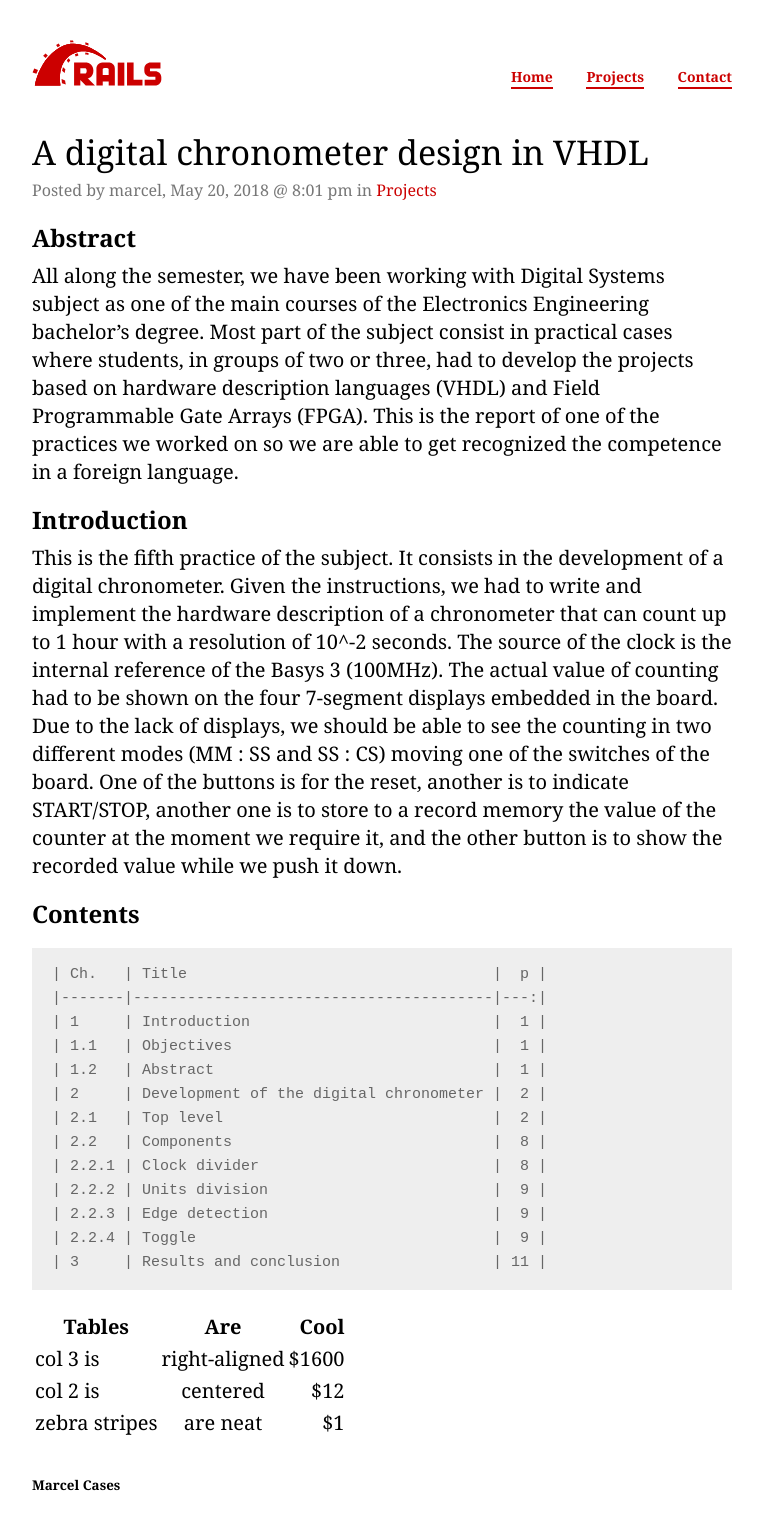
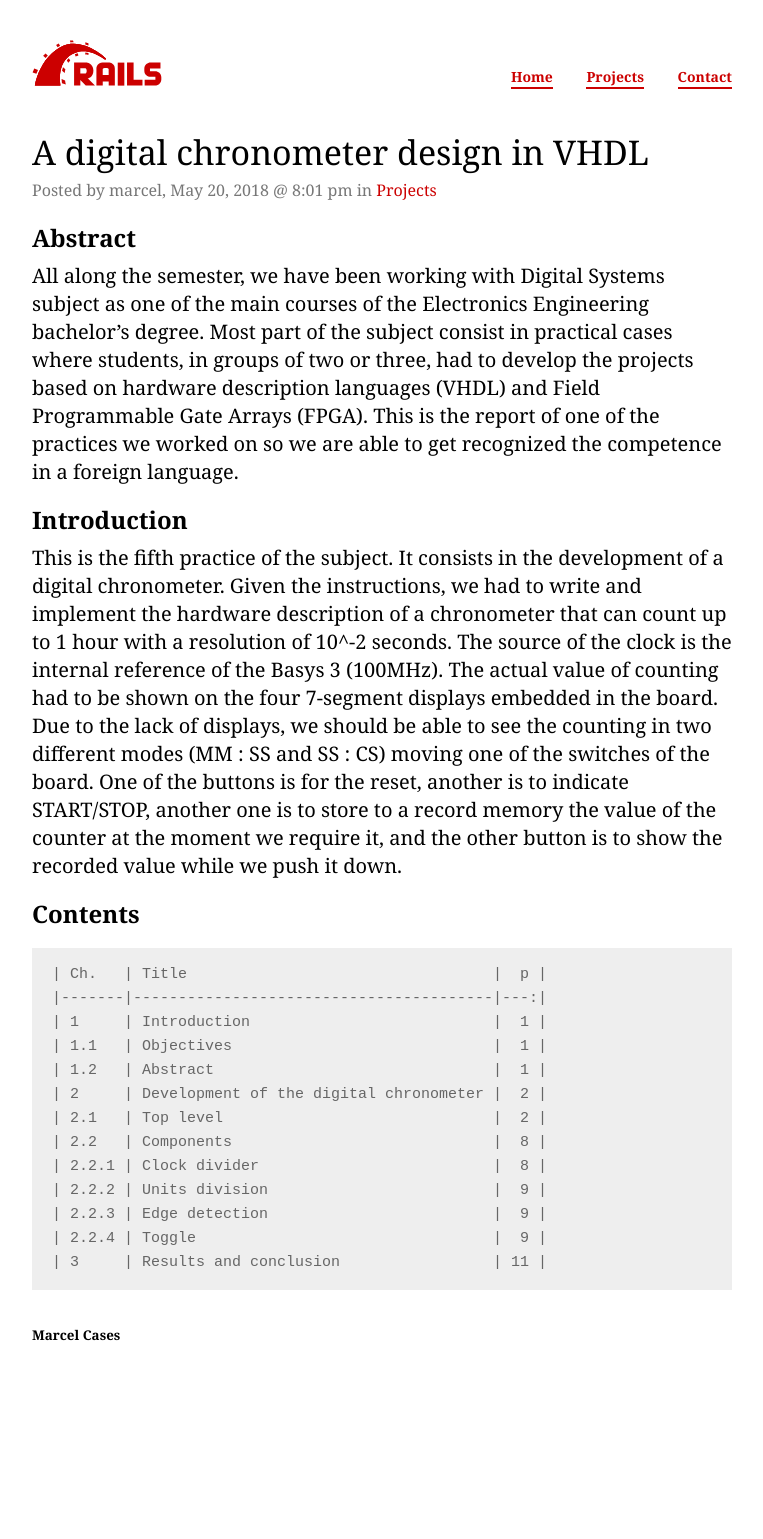
Before and after one commit to marcelcases/marcelcases.github.io, a Jekyll site: the page built from _posts/2018-05-20-a-digital-chronometer-design-in-VHDL.markdown, in a window 1280 px wide. Shown: the whole page, without its empty margins (258-1021 px from the left). Built offline with Jekyll 4.4.1, drawn with Linux system fonts in a browser that asks for light colours; comment, search, counter and statistics services are not loaded; after the commit the page ends 1389 px from its top, so only the background shows below that.

Commit message:
Add files via upload

````diff
--- a/_posts/2018-05-20-a-digital-chronometer-design-in-VHDL.markdown
+++ b/_posts/2018-05-20-a-digital-chronometer-design-in-VHDL.markdown
@@ -31,10 +31,5 @@
 | 3     | Results and conclusion                 | 11 |
 ```
 
-| Tables        | Are           | Cool  |
-| ------------- |:-------------:| -----:|
-| col 3 is      | right-aligned | $1600 |
-| col 2 is      | centered      |   $12 |
-| zebra stripes | are neat      |    $1 |
 
 ###### Marcel Cases
````
